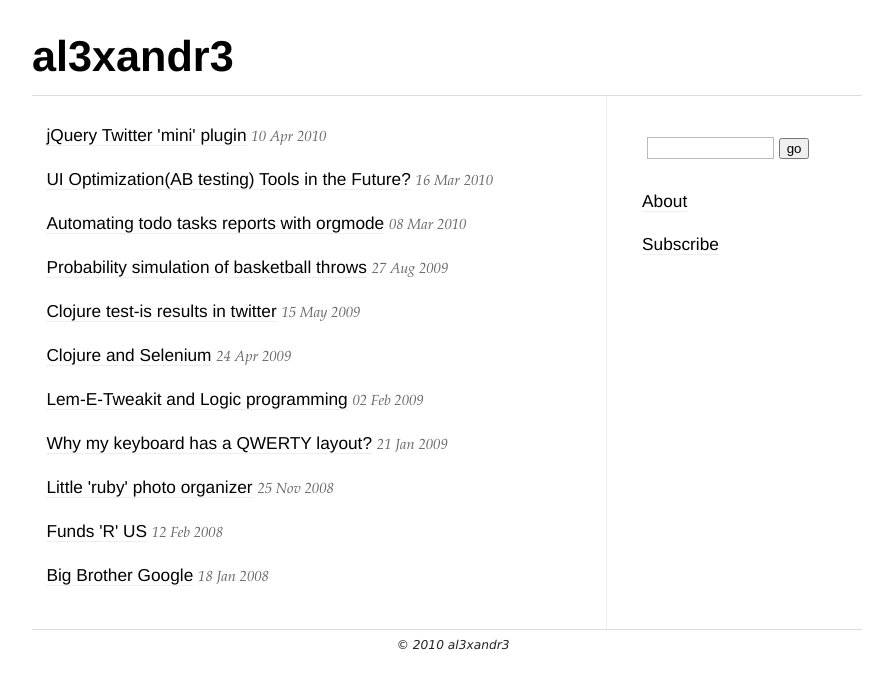
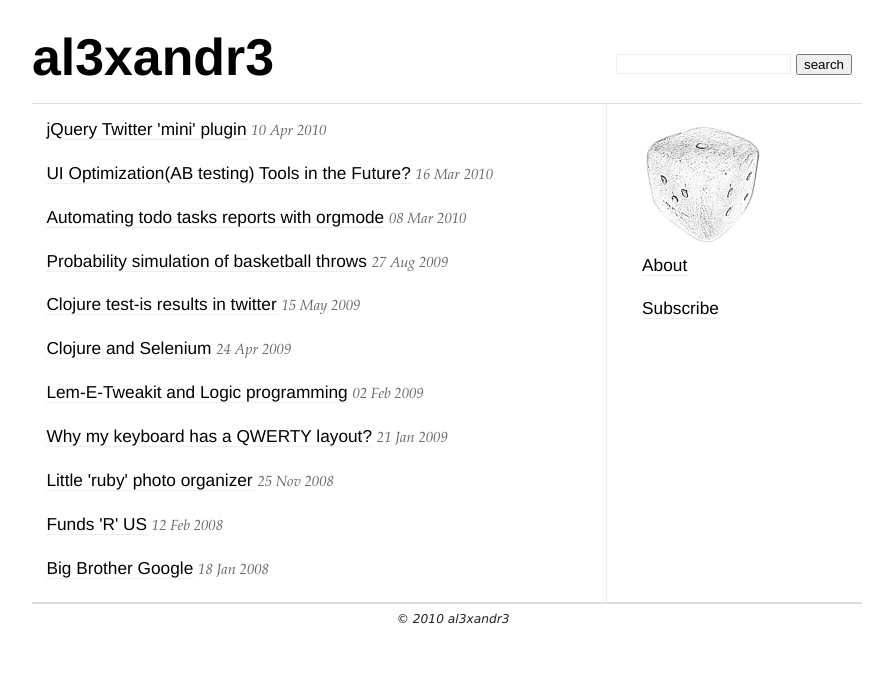
Before and after one commit to al3xandr3/al3xandr3.github.io, a Jekyll site: the page built from index.html, in a window 1280 px wide. Shown: the top 689 px of the page, without its empty margins (193-1086 px from the left). Built offline with Jekyll 4.4.1, drawn with Linux system fonts in a browser that asks for light colours; nearby versions of some CDN libraries.

Commit message:
adding image

```diff
--- a/_includes/search.html
+++ b/_includes/search.html
@@ -1,10 +1,10 @@
 <div id="search">
 <form method="get" action="http://www.google.com/search">
-  <table border="0" cellpadding="0">
+  <table border="0" cellpadding="0" style="margin-bottom:0em;">
     <tr>
       <td>
-	<input type="text"  style="font-size:110%"  name="q" size="11"	maxlength="255" value="" />
-	<input type="submit" value="go" />
+	<input type="text"  style="font-size:100%;border:1px solid #EEEEEE"  name="q" size="18"	maxlength="255" value="" />
+	<input type="submit" value="search" />
       </td>
     </tr>
     <tr  style="display:none;">
--- a/_layouts/default.html
+++ b/_layouts/default.html
@@ -52,6 +52,7 @@
 
       <div id="header" class="header span-21">
 	<h1><a href="/" id="header-title">{{ site.title }}</a></h1>
+	{% include search.html %}
       </div>
       <hr>
 
@@ -60,7 +61,7 @@
       </div>
 
       <div id="sidebar" class="span-5 last">
-        {% include search.html %}
+	<img src="/img/dice.png" id="logo" alt="{{ site.title }}"/>
         <h4><a href="/pages/about.html">About</a></h4>
         <h4><a href="http://feeds.feedburner.com/al3xandr3" target="_blank">Subscribe</a></h4>
 	<!-- Twitter Plugin -->
--- a/css/site.css
+++ b/css/site.css
@@ -35,22 +35,30 @@ hr {
     margin:0 0 0;
 }
 
+#header {
+    padding-bottom:1.2em;
+    padding-top:1.5em;
+}
 #header-title {
     float:left;
-    padding-bottom:0.4em;
-    padding-top:0.8em;
+    padding-bottom:0em;
+    padding-top: 0.2em;
     font-weight: bold;
     border-bottom: 0px;
+    font-size: 120%;
+}
+
+#search {
+    float:right;
 }
 
 #content {
-    padding-top:2em;
-    padding-bottom:1.4em;
+    padding-top:1em;
 }
 
 #sidebar {
     color:#666666;
-    padding-top:2em;
+    padding-top:1em;
     padding-left:0.7em;
 }
 
```
Also changed, not shown: img/dice.png (added).
